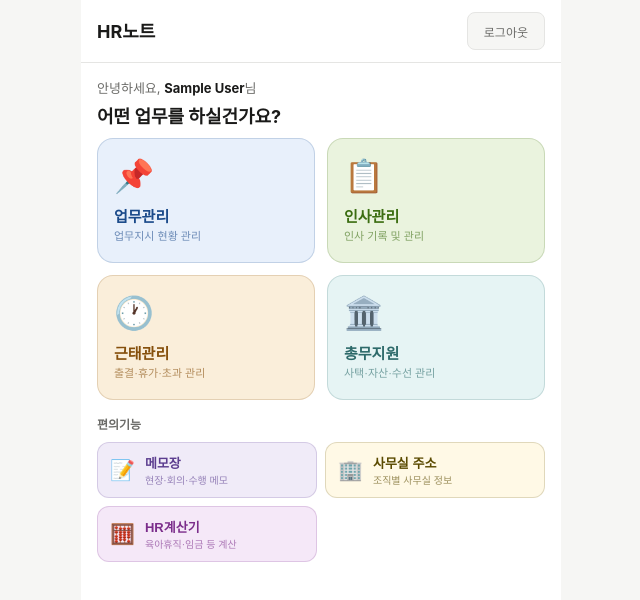
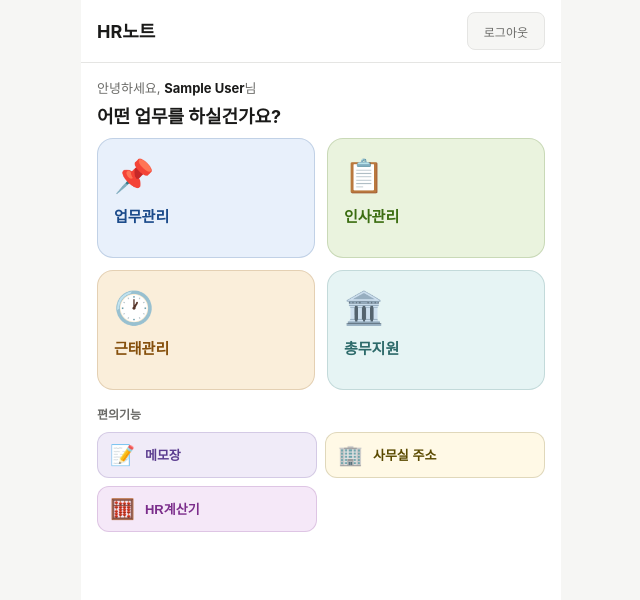
Before and after one commit to shinsak12-sketch/hr-note, a React (Vite) app in the folder frontend/: page / in a window 1280 px wide. Shown: the top 600 px of the page, without its empty margins (319-959 px from the left). Built offline with nearby package versions, Linux system fonts and the light colour scheme; no server answers; sample sign-in values are in the browser's storage.

Commit message:
fix: 메인 메뉴 부연설명 제거

```diff
--- a/frontend/src/pages/AppHome.jsx
+++ b/frontend/src/pages/AppHome.jsx
@@ -67,7 +67,7 @@ export default function AppHome() {
               <div style={{ fontSize: 32, marginBottom: 10 }}>{accessible ? app.icon : '🔒'}</div>
               <div style={{ fontWeight: 700, fontSize: 15, color: accessible ? app.color : 'var(--text2)', marginBottom: 3 }}>{app.title}</div>
               <div style={{ fontSize: 11, color: accessible ? app.color + '99' : 'var(--text2)', lineHeight: 1.4 }}>
-                {accessible ? app.desc : '접근 권한 없음'}
+
               </div>
             </button>
           );
@@ -93,7 +93,6 @@ export default function AppHome() {
                 <span style={{ fontSize: 20 }}>{accessible ? app.icon : '🔒'}</span>
                 <div>
                   <div style={{ fontWeight: 600, fontSize: 13, color: accessible ? app.color : 'var(--text2)' }}>{app.title}</div>
-                  <div style={{ fontSize: 10, color: accessible ? app.color + '99' : 'var(--text2)' }}>{app.desc}</div>
                 </div>
               </button>
             );
```
